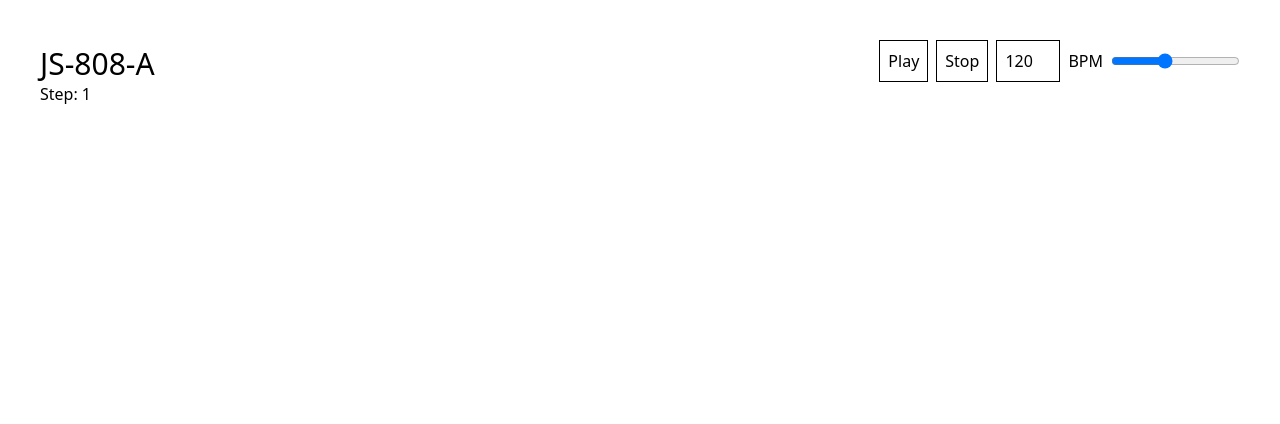
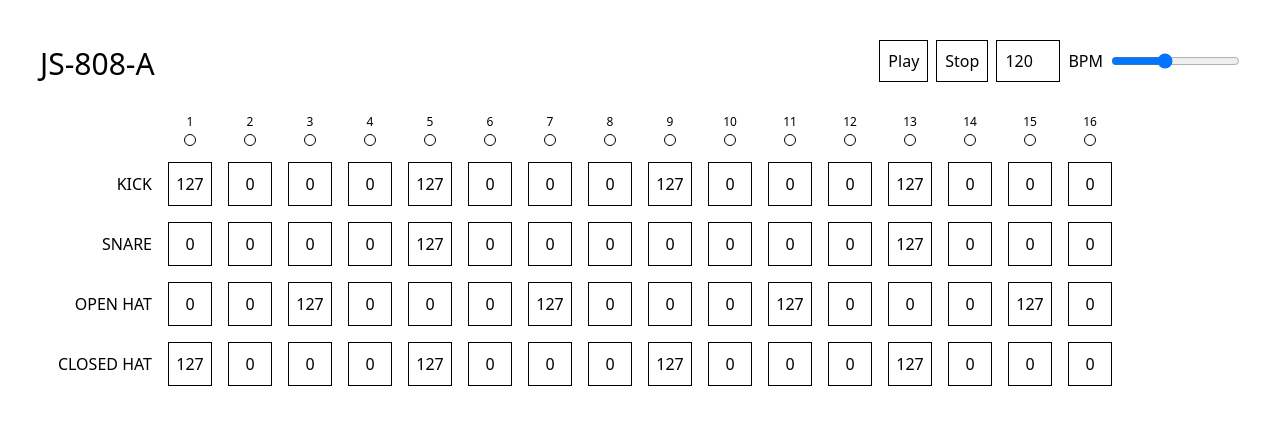
Before and after one commit to arlenpeiffer/js-808, a Nuxt app: page / in a window 1280 px wide. Shown: the top 424 px of the page. Built offline with nearby package versions, Linux system fonts and the light colour scheme.

Commit message:
setup initial pattern

```diff
--- a/app.vue
+++ b/app.vue
@@ -26,10 +26,50 @@
         />
       </section>
     </div>
-    <div>Step: {{ currentStep }}</div>
+    <div class="mt-8 space-y-4">
+      <div class="flex gap-4 pl-32">
+        <div v-for="step in 16" :key="step" class="w-11 shrink-0">
+          <p class="text-xs text-center">{{ step }}</p>
+          <div
+            class="mt-1 mx-auto h-3 w-3 rounded-full b b-solid b-black"
+            :class="{ 'bg-green': isPlaying && step === currentStep }"
+          ></div>
+        </div>
+      </div>
+      <Instrument
+        v-for="({ name, sequence }, index) in pattern.instruments"
+        :key="index"
+        :name="name"
+        :sequence="sequence"
+      />
+    </div>
   </main>
 </template>
 
 <script setup lang="ts">
 const { bpm, currentStep, isPlaying, play, stop } = usePlayback()
+
+const pattern = {
+  id: '1',
+  name: 'Pattern 1',
+  bpm: 120,
+  instruments: [
+    {
+      name: 'Kick',
+      sequence: [127, 0, 0, 0, 127, 0, 0, 0, 127, 0, 0, 0, 127, 0, 0, 0]
+    },
+    {
+      name: 'Snare',
+      sequence: [0, 0, 0, 0, 127, 0, 0, 0, 0, 0, 0, 0, 127, 0, 0, 0]
+    },
+    {
+      name: 'Open Hat',
+      sequence: [0, 0, 127, 0, 0, 0, 127, 0, 0, 0, 127, 0, 0, 0, 127, 0]
+    },
+    {
+      name: 'Closed Hat',
+      sequence: [127, 0, 0, 0, 127, 0, 0, 0, 127, 0, 0, 0, 127, 0, 0, 0]
+    }
+  ]
+}
 </script>
--- /dev/null
+++ b/components/Instrument.vue
@@ -0,0 +1,30 @@
+<template>
+  <div class="flex gap-4 items-center">
+    <p class="w-28 shrink-0 text-right uppercase">{{ name }}</p>
+    <div class="flex gap-4">
+      <Step
+        v-for="(step, index) in _sequence"
+        :key="index"
+        :velocity="step"
+        :active="isPlaying && index + 1 === currentStep"
+        :aria-label="`${name} - Step ${index + 1} of 16`"
+        @change="$velocity => updateSequence($velocity, index)"
+      />
+    </div>
+  </div>
+</template>
+
+<script setup lang="ts">
+const props = defineProps<{
+  name: string
+  sequence: number[]
+}>()
+
+const { currentStep, isPlaying } = usePlayback()
+
+const _sequence = ref(props.sequence)
+
+const updateSequence = (velocity: number, index: number) => {
+  _sequence.value[index] = velocity
+}
+</script>
--- /dev/null
+++ b/components/Step.vue
@@ -0,0 +1,27 @@
+<template>
+  <button
+    :aria-pressed="pressed"
+    class="h-11 w-11 b b-solid b-black"
+    :class="{ 'bg-green': pressed && active }"
+    @click="toggle"
+  >
+    {{ velocity }}
+  </button>
+</template>
+
+<script setup lang="ts">
+const props = defineProps<{
+  velocity: number
+  active: boolean
+}>()
+
+const emit = defineEmits<{
+  change: [velocity: number]
+}>()
+
+const pressed = computed(() => props.velocity > 0)
+
+const toggle = () => {
+  emit('change', props.velocity ? 0 : 127)
+}
+</script>
```
